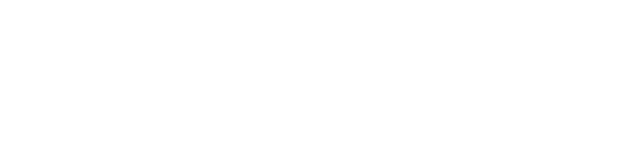
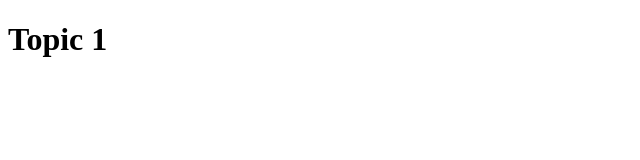
Before and after one commit to KonradMoser01/Project01, a plain HTML site: page index.html in a window 1280 px wide. Shown: the whole page, without its empty margins (0-640 px from the left). Drawn offline with Linux system fonts and the light colour scheme.

Commit message:
commit 01

```diff
--- a/index.html
+++ b/index.html
@@ -6,6 +6,6 @@
     <title>Document</title>
 </head>
 <body>
-
+    <h1>Topic 1</h1>
 </body>
 </html>
```
